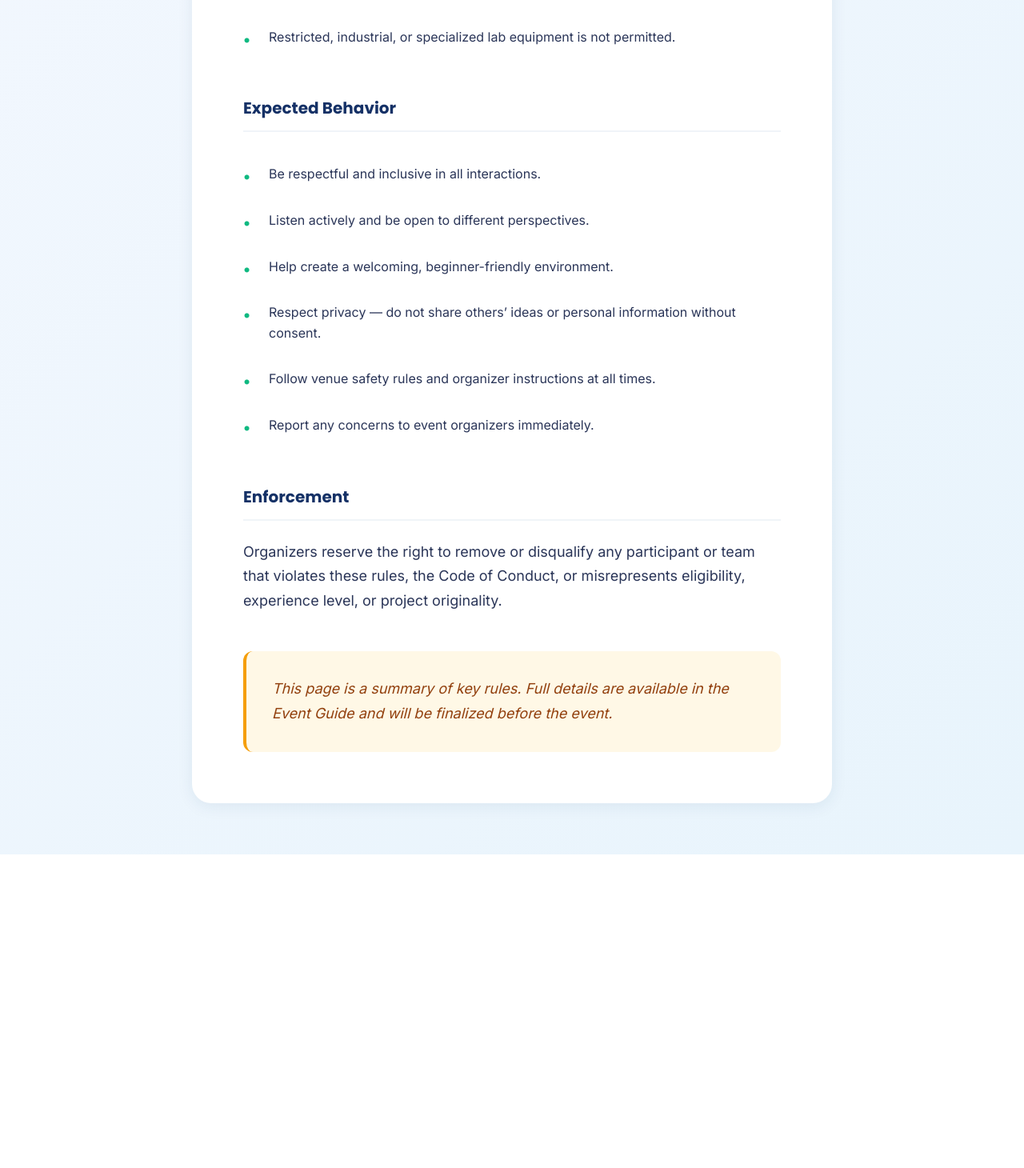
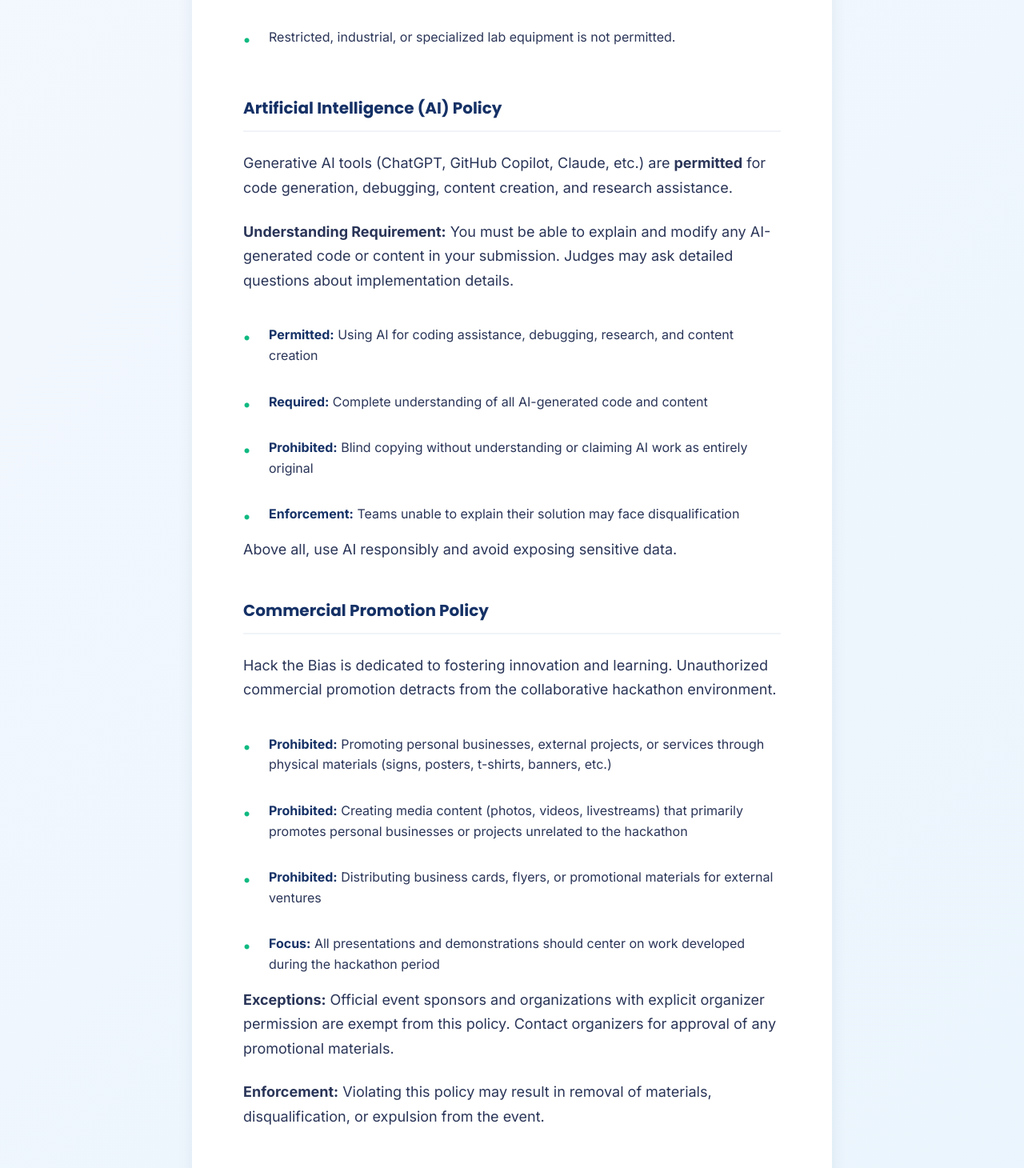
Before and after one commit to AD-txigfwbexxk23/Hack-The-Bias-New, a React (Vite) app in the folder frontend/: page /rules in a window 1280 px wide. Shown: the part 1708-3168 px from the top of the page at 80% size. Before the commit the page ends 2776 px from the top, so only its background shows below. Built offline with nearby package versions, Linux system fonts and the light colour scheme; no server answers.

Commit message:
rules update

```diff
--- a/frontend/src/components/registration/RegistrationFlow.jsx
+++ b/frontend/src/components/registration/RegistrationFlow.jsx
@@ -44,6 +44,7 @@ const RegistrationFlow = ({ isOpen, onClose }) => {
     // Consent
     rules_consent: false,
     is_minor: false,
+    consent_form_file: null,
   })
   const [isSubmitting, setIsSubmitting] = useState(false)
   const [error, setError] = useState('')
@@ -100,6 +101,11 @@ const RegistrationFlow = ({ isOpen, onClose }) => {
 
       case 4: // Consent
         if (!formData.rules_consent) errors.rules_consent = 'You must agree to the rules'
+        if (!formData.consent_form_file) {
+          errors.consent_form_file = formData.is_minor
+            ? 'Please upload the signed guardian consent and photo release form'
+            : 'Please upload the signed photo release form'
+        }
         break
     }
 
@@ -153,6 +159,11 @@ const RegistrationFlow = ({ isOpen, onClose }) => {
       if (formData.hackathon_count) submitData.append('hackathon_count', formData.hackathon_count)
       if (formData.relevant_skills) submitData.append('relevant_skills', formData.relevant_skills)
       if (formData.general_comments) submitData.append('general_comments', formData.general_comments)
+
+      // File upload - consent form is required for everyone
+      if (formData.consent_form_file) {
+        submitData.append('consent_form', formData.consent_form_file)
+      }
 
       const response = await fetch('/api/register', {
         method: 'POST',
@@ -266,8 +277,8 @@ const RegistrationFlow = ({ isOpen, onClose }) => {
                     <h3>Important: Check Your Email!</h3>
                     <p>We've sent you a confirmation email with important details about the hackathon.</p>
                     <div className="spam-warning">
-                      <strong>⚠️ Check your Spam/Junk folder!</strong>
-                      <p>If you find our email there, please mark it as "Not Spam" so you don't miss future updates.</p>
+                      <strong>⚠️ Check your Promotions and Spam/Junk folder!</strong>
+                      <p>If you find our email there, please mark it as "Not Spam" or drag the email into your primary inbox so you don't miss future updates.</p>
                     </div>
                   </div>
                   <motion.button
--- a/frontend/src/pages/Rules.jsx
+++ b/frontend/src/pages/Rules.jsx
@@ -77,6 +77,48 @@ const Rules = () => {
           </ul>
         </div>
 
+        <div className="rules-section">
+          <h2>Artificial Intelligence (AI) Policy</h2>
+          <p>
+            Generative AI tools (ChatGPT, GitHub Copilot, Claude, etc.) are <strong>permitted</strong> for code generation,
+            debugging, content creation, and research assistance.
+          </p>
+          <p>
+            <strong>Understanding Requirement:</strong> You must be able to explain and modify any AI-generated
+            code or content in your submission. Judges may ask detailed questions about implementation details.
+          </p>
+          <ul>
+            <li><strong>Permitted:</strong> Using AI for coding assistance, debugging, research, and content creation</li>
+            <li><strong>Required:</strong> Complete understanding of all AI-generated code and content</li>
+            <li><strong>Prohibited:</strong> Blind copying without understanding or claiming AI work as entirely original</li>
+            <li><strong>Enforcement:</strong> Teams unable to explain their solution may face disqualification</li>
+          </ul>
+          <p>
+            Above all, use AI responsibly and avoid exposing sensitive data.
+          </p>
+        </div>
+
+        <div className="rules-section">
+          <h2>Commercial Promotion Policy</h2>
+          <p>
+            Hack the Bias is dedicated to fostering innovation and learning. Unauthorized commercial promotion
+            detracts from the collaborative hackathon environment.
+          </p>
+          <ul>
+            <li><strong>Prohibited:</strong> Promoting personal businesses, external projects, or services through physical materials (signs, posters, t-shirts, banners, etc.)</li>
+            <li><strong>Prohibited:</strong> Creating media content (photos, videos, livestreams) that primarily promotes personal businesses or projects unrelated to the hackathon</li>
+            <li><strong>Prohibited:</strong> Distributing business cards, flyers, or promotional materials for external ventures</li>
+            <li><strong>Focus:</strong> All presentations and demonstrations should center on work developed during the hackathon period</li>
+          </ul>
+          <p>
+            <strong>Exceptions:</strong> Official event sponsors and organizations with explicit organizer permission
+            are exempt from this policy. Contact organizers for approval of any promotional materials.
+          </p>
+          <p>
+            <strong>Enforcement:</strong> Violating this policy may result in removal of materials, disqualification,
+            or expulsion from the event.
+          </p>
+        </div>
 
         <div className="rules-section">
           <h2>Expected Behavior</h2>
@@ -84,7 +126,7 @@ const Rules = () => {
             <li>Be respectful and inclusive in all interactions.</li>
             <li>Listen actively and be open to different perspectives.</li>
             <li>Help create a welcoming, beginner-friendly environment.</li>
-            <li>Respect privacy — do not share others’ ideas or personal information without consent.</li>
+            <li>Respect privacy — do not share others' ideas or personal information without consent.</li>
             <li>Follow venue safety rules and organizer instructions at all times.</li>
             <li>Report any concerns to event organizers immediately.</li>
           </ul>
```
Also changed, not shown: 1 other file (tests, documents, lock files or other folders).
